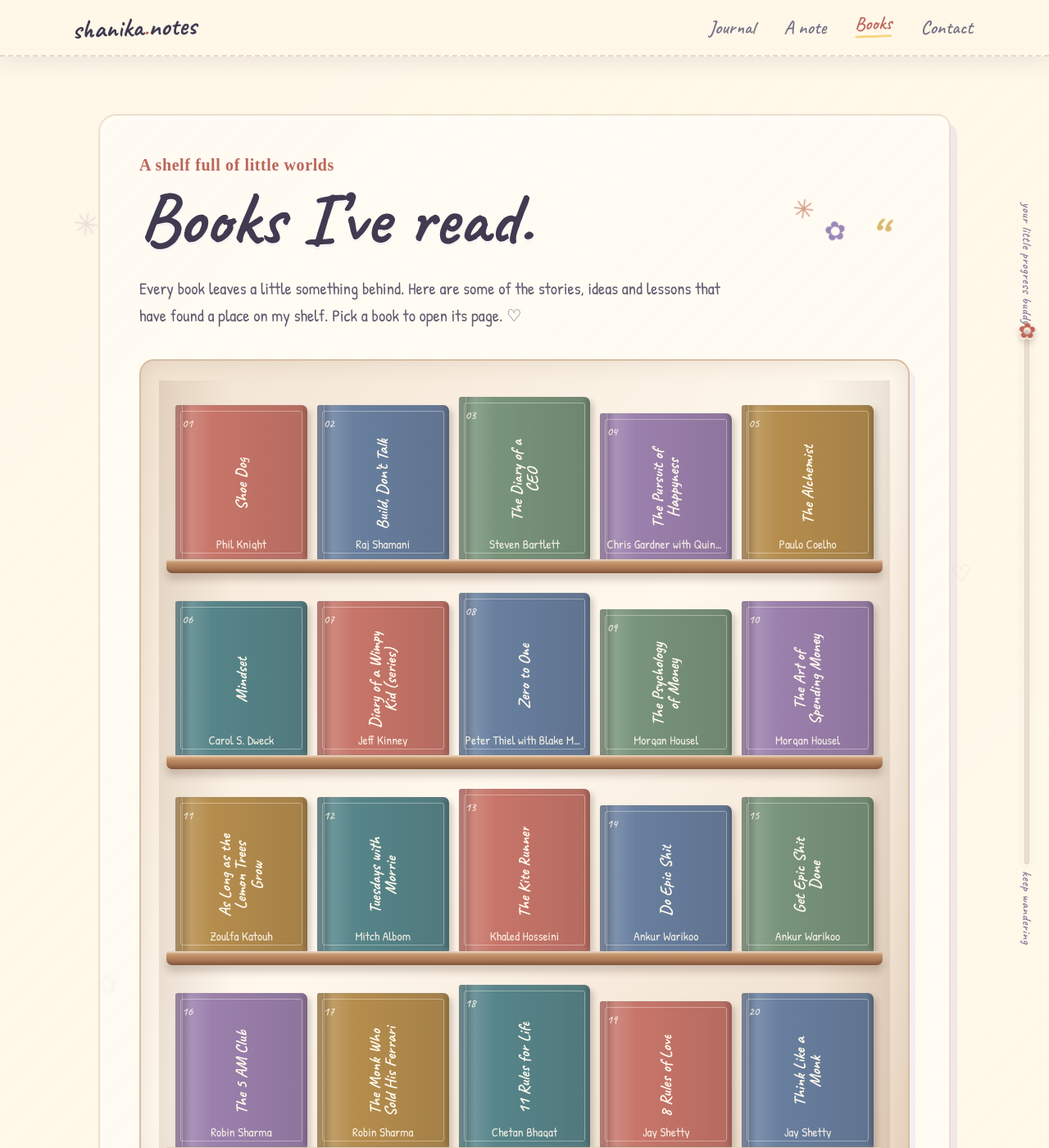
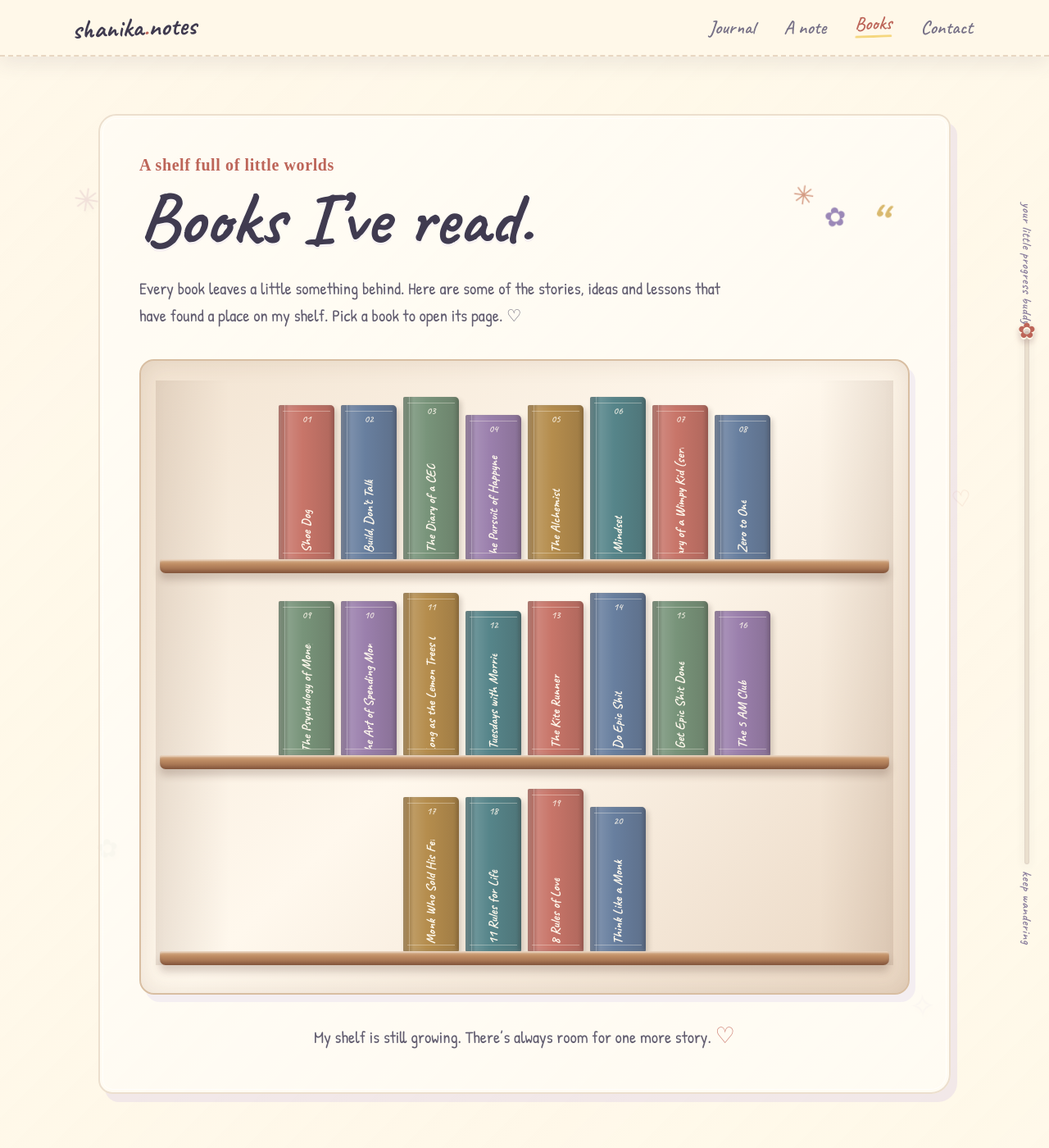
Before and after one commit to shanikashameems/shanikashameems.github.io, a Jekyll site: the page built from projects.md, in a window 1280 px wide and 1400 px high. Shown: the whole window at 82% size. Built offline with Jekyll 4.4.1, drawn with Linux system fonts in a browser that asks for light colours; some web fonts are replaced; part of the change alters nothing that is shown.

Commit message:
Show book spines only and keep cursor visible in book popup

```diff
--- a/projects.md
+++ b/projects.md
@@ -85,26 +85,31 @@ title: Books
   @media(max-width:390px){.shelf-row{gap:9px 6px}.library-book{height:128px;padding:8px 3px}.library-book strong{font-size:.95rem}.library-book small{font-size:.75rem}.book-note{padding-right:18px}}
   @media(prefers-reduced-motion:reduce){.library-book,.book-note{transition:none;animation:none}}
 
-  /* Library-style shelves and a proper book-details popup. */
-  .library-room{padding:24px 22px 30px;background:linear-gradient(135deg,#f2e3d1,#fff8ed 48%,#ead7c3);border-color:#d8bea2;box-shadow:inset 0 0 30px rgba(100,65,42,.12),7px 9px 0 rgba(201,183,232,.2)}
-  .library-shelf{padding:0 10px;background:linear-gradient(90deg,rgba(100,65,42,.12),transparent 10%,transparent 90%,rgba(100,65,42,.12))}
-  .shelf-row{display:grid;grid-template-columns:repeat(5,minmax(0,1fr));align-items:end;gap:12px;padding:20px 10px 0}
-  .library-book{height:clamp(150px,17vw,188px);border-radius:3px 7px 1px 1px;box-shadow:inset 5px 0 6px rgba(255,255,255,.2),inset -4px 0 5px rgba(35,25,20,.2),4px 5px 7px rgba(55,40,30,.22);transform:rotate(var(--spine-tilt,0deg));}
-  .library-book:nth-child(3n){height:clamp(164px,18vw,198px)}
-  .library-book:nth-child(4n){height:clamp(142px,16vw,178px)}
-  .library-book strong{font:700 clamp(1.05rem,1.55vw,1.45rem)/.98 var(--caveat);writing-mode:vertical-rl;transform:rotate(180deg);max-height:72%;display:flex;align-items:center;justify-content:center;overflow:hidden;overflow-wrap:normal}
-  .library-book small{font: .95rem/1 var(--hand);max-width:100%;white-space:nowrap;overflow:hidden;text-overflow:ellipsis}
-  .book-number{font-size:.9rem}
+  /* Narrow book spines, like the view of books standing in a real library. */
+  .library-room{padding:24px 18px 30px;background:linear-gradient(135deg,#f2e3d1,#fff8ed 48%,#ead7c3);border-color:#d8bea2;box-shadow:inset 0 0 30px rgba(100,65,42,.12),7px 9px 0 rgba(201,183,232,.2)}
+  .library-shelf{padding:0 6px;background:linear-gradient(90deg,rgba(100,65,42,.12),transparent 10%,transparent 90%,rgba(100,65,42,.12))}
+  .shelf-row{display:flex;flex-wrap:nowrap;align-items:flex-end;justify-content:center;gap:8px;padding:20px 2px 0}
+  .library-book{flex:0 1 68px;width:68px;max-width:68px;min-width:0;height:clamp(148px,17vw,188px);padding:9px 3px 8px;border-radius:2px 5px 1px 1px;background:linear-gradient(90deg,rgba(35,24,20,.28),rgba(255,255,255,.13) 18%,transparent 43%,rgba(35,24,20,.15) 100%),var(--book);box-shadow:inset 3px 0 4px rgba(255,255,255,.2),inset -3px 0 4px rgba(35,25,20,.2),3px 4px 6px rgba(55,40,30,.2);transform:rotate(var(--spine-tilt,0deg));}
+  .library-book:nth-child(3n){height:clamp(160px,18vw,198px)}
+  .library-book:nth-child(4n){height:clamp(138px,16vw,176px)}
+  .library-book:before{inset:7px 5px;border:0;border-top:1px solid rgba(255,249,237,.35);border-bottom:1px solid rgba(255,249,237,.35);border-radius:0}
+  .library-book:after{left:7px;width:1px}
+  .library-book strong{font:700 clamp(.95rem,1.25vw,1.2rem)/1 var(--caveat);writing-mode:vertical-rl;transform:rotate(180deg);max-height:75%;display:flex;align-items:center;justify-content:center;overflow:hidden;overflow-wrap:normal;white-space:nowrap}
+  .library-book small{display:none}
+  .book-number{font-size:.78rem;align-self:center}
+  .library-book:hover,.library-book:focus-visible{transform:translateY(-9px) rotate(-1deg);box-shadow:inset 3px 0 4px rgba(255,255,255,.2),inset -3px 0 4px rgba(35,25,20,.2),8px 12px 14px rgba(55,40,30,.22);z-index:3}
+  .library-book[aria-expanded="true"]{transform:translateY(-8px);outline:2px solid #f5d77e;outline-offset:2px}
   .shelf-plank{height:17px;margin:0 -1px 4px;background:linear-gradient(180deg,#d9b28c 0%,#bf8d64 35%,#916044 100%);box-shadow:0 8px 10px rgba(80,52,35,.22),inset 0 2px 2px rgba(255,255,255,.45),inset 0 -3px 3px rgba(84,51,37,.2)}
   .book-dialog{width:min(680px,calc(100% - 32px));max-width:680px;max-height:min(85vh,760px);padding:0;border:0;background:transparent;overflow:visible}
   .book-dialog::backdrop{background:rgba(43,37,48,.48);backdrop-filter:blur(4px)}
-  .book-dialog[open]{animation:dialog-pop .25s ease both}
+  .book-dialog[open]{animation:dialog-fade .22s ease both}
   .book-dialog .book-note{margin:0;max-width:none;max-height:min(85vh,760px);overflow:auto;padding:38px 42px 32px;box-shadow:10px 12px 0 rgba(201,183,232,.35),0 20px 70px rgba(25,20,30,.22)}
+  .book-dialog .pencil-cursor{position:fixed;z-index:99999;pointer-events:none}
   .book-dialog-close{position:absolute;z-index:3;right:12px;top:10px;width:38px;height:38px;border:1px solid #e8d9c9;border-radius:50%;background:#fffaf0;color:#715c65;font:1.8rem/1 var(--hand);cursor:pointer;transition:transform .2s,background .2s}
   .book-dialog-close:hover{transform:rotate(90deg);background:#f8e6dc}
-  @keyframes dialog-pop{from{opacity:0;transform:translateY(14px) scale(.97)}to{opacity:1;transform:translateY(0) scale(1)}}
-  @media(max-width:760px){.library-room{padding:16px 8px 20px}.shelf-row{gap:10px 7px;padding:17px 4px 0}.library-book{height:clamp(132px,31vw,160px)}.library-book:nth-child(3n){height:clamp(143px,33vw,170px)}.library-book:nth-child(4n){height:clamp(124px,29vw,150px)}.library-book strong{font-size:clamp(.95rem,3.5vw,1.2rem)}.library-book small{font-size:.76rem}.shelf-plank{height:14px}.book-dialog .book-note{padding:34px 25px 25px 36px}.book-dialog-close{right:8px;top:7px}}
-  @media(max-width:390px){.shelf-row{gap:8px 5px}.library-book{padding:8px 3px}.library-book strong{font-size:.9rem}.library-book small{font-size:.68rem}}
+  @keyframes dialog-fade{from{opacity:0}to{opacity:1}}
+  @media(max-width:760px){.library-room{padding:16px 8px 20px}.shelf-row{gap:6px;padding:16px 0 0}.library-book{flex-basis:48px;width:48px;max-width:48px;height:clamp(126px,31vw,156px)}.library-book:nth-child(3n){height:clamp(136px,33vw,166px)}.library-book:nth-child(4n){height:clamp(118px,29vw,148px)}.library-book strong{font-size:clamp(.82rem,3vw,1rem)}.book-number{font-size:.68rem}.shelf-plank{height:14px}.book-dialog .book-note{padding:34px 25px 25px 36px}.book-dialog-close{right:8px;top:7px}}
+  @media(max-width:390px){.shelf-row{gap:4px}.library-book{flex-basis:43px;width:43px;max-width:43px;padding:7px 2px}.library-book strong{font-size:.78rem}.book-dialog .book-note{padding-right:18px}}
   @media(prefers-reduced-motion:reduce){.book-dialog[open]{animation:none}.book-dialog-close{transition:none}}
 </style>
 <script>
@@ -113,6 +118,10 @@ title: Books
     const dialog=document.getElementById('book-dialog');
     if(!shelf||!dialog)return;
     const closeButton=dialog.querySelector('.book-dialog-close');
+    const pencilCursor=document.querySelector('.pencil-cursor');
+    if(pencilCursor){
+      dialog.addEventListener('close',()=>document.body.appendChild(pencilCursor));
+    }
     const title=document.getElementById('note-title');
     const author=document.getElementById('note-author');
     const description=document.getElementById('note-description');
@@ -121,10 +130,10 @@ title: Books
     // Arrange the books in separate rows, each resting on its own wooden plank.
     const books=[...shelf.querySelectorAll('.library-book')];
     shelf.innerHTML='';
-    for(let i=0;i<books.length;i+=5){
+    for(let i=0;i<books.length;i+=8){
       const row=document.createElement('div');
       row.className='shelf-row';
-      books.slice(i,i+5).forEach(book=>row.appendChild(book));
+      books.slice(i,i+8).forEach(book=>row.appendChild(book));
       shelf.appendChild(row);
       const plank=document.createElement('div');
       plank.className='shelf-plank';
@@ -140,7 +149,10 @@ title: Books
       author.textContent='By '+book.dataset.author;
       description.textContent=book.dataset.description;
       takeaway.textContent=book.dataset.takeaway;
-      if(!dialog.open)dialog.showModal();
+      if(!dialog.open){
+        if(pencilCursor)dialog.appendChild(pencilCursor);
+        dialog.showModal();
+      }
       closeButton.focus();
     });
     const closeDialog=()=>{
```
